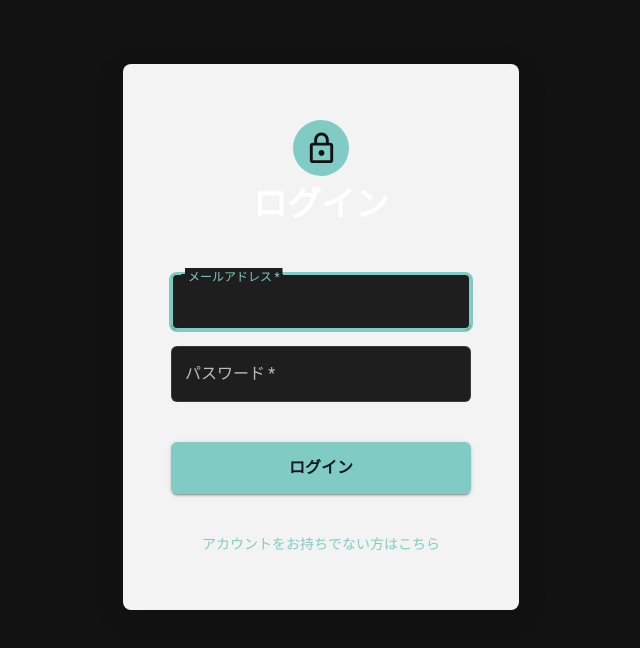
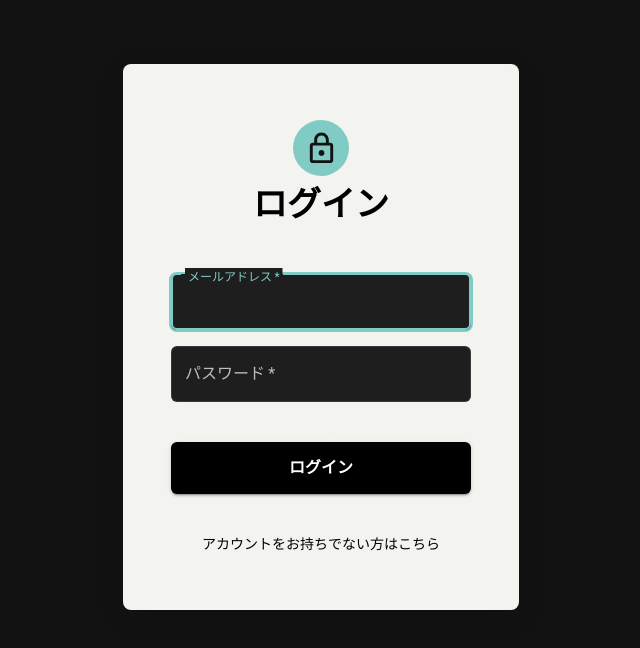
Before and after one commit to GreenTeaProgrammers/difflog2, a React (Vite) app in the folder frontend/: page /login in a window 1280 px wide. Shown: the top 648 px of the page, without its empty margins (319-959 px from the left). Built offline with nearby package versions, Linux system fonts and the light colour scheme.

Commit message:
style : 色を変更

```diff
--- a/frontend/src/components/auth/AuthStyle.tsx
+++ b/frontend/src/components/auth/AuthStyle.tsx
@@ -7,7 +7,7 @@ export const AuthContainer = styled(Paper)(({ theme }) => ({
   flexDirection: "column",
   alignItems: "center",
   padding: theme.spacing(6),
-  backgroundColor: "rgba(255, 255, 255, 0.95)",
+  backgroundColor: "rgba(255, 255, 250, 0.95)",
   borderRadius: theme.shape.borderRadius * 2,
   boxShadow: "0 8px 32px rgba(0, 0, 0, 0.1)",
   backdropFilter: "blur(10px)",
--- a/frontend/src/components/auth/Login.tsx
+++ b/frontend/src/components/auth/Login.tsx
@@ -5,11 +5,7 @@ import LockOutlinedIcon from "@mui/icons-material/LockOutlined";
 import { useAppDispatch, useAppSelector } from "../../../store";
 import { login } from "../../../store/authSlice";
 import { LoginInput } from "../../../types/user";
-import {
-  StyledTextField,
-  AuthContainer,
-  FormBox,
-  SubmitButton,
+import {StyledTextField,AuthContainer,FormBox,SubmitButton,
 } from "./AuthStyle";
 
 const Login: React.FC = () => {
@@ -30,7 +26,7 @@ const Login: React.FC = () => {
   const handleSubmit = async (e: React.FormEvent) => {
     e.preventDefault();
     try {
-      await dispatch(login(formData)).unwrap(); // unwrap() を使って非同期処理の結果を扱う
+      await dispatch(login(formData)).unwrap();
       navigate(`/user/${authState.user?.username}`);
     } catch (err) {
       console.error("Login error details:", err);
@@ -43,7 +39,7 @@ const Login: React.FC = () => {
         <Avatar sx={{ m: 1, bgcolor: "primary.main", width: 56, height: 56 }}>
           <LockOutlinedIcon fontSize="large" />
         </Avatar>
-        <Typography component="h1" variant="h4" sx={{ mb: 3, fontWeight: 700 }}>
+        <Typography component="h1" variant="h4" sx={{ mb: 3, fontWeight: 700 , color: 'black' }}>
           ログイン
         </Typography>
         {authState.error && (
@@ -80,8 +76,17 @@ const Login: React.FC = () => {
             type="submit"
             fullWidth
             variant="contained"
-            color="primary"
             disabled={authState.status === 'loading'}
+            sx={{
+              backgroundColor: 'black',
+              color: 'white',
+              '&:hover': {
+                backgroundColor: 'black',
+              },
+              '&:disabled': {
+                backgroundColor: 'grey',
+              }
+            }}
           >
             ログイン
           </SubmitButton>
@@ -89,7 +94,7 @@ const Login: React.FC = () => {
             fullWidth
             variant="text"
             onClick={() => navigate("/register")}
-            sx={{ mt: 2, textTransform: "none" }}
+            sx={{ mt: 2, textTransform: "none", color: 'black' }}
           >
             アカウントをお持ちでない方はこちら
           </Button>
--- a/frontend/src/components/auth/Register.tsx
+++ b/frontend/src/components/auth/Register.tsx
@@ -5,11 +5,7 @@ import LockOutlinedIcon from "@mui/icons-material/LockOutlined";
 import { useAppDispatch, useAppSelector } from "../../../store";
 import { register } from "../../../store/authSlice";
 import { RegisterInput } from "../../../types/user";
-import {
-  StyledTextField,
-  AuthContainer,
-  FormBox,
-  SubmitButton,
+import {StyledTextField,AuthContainer,FormBox,SubmitButton,
 } from "./AuthStyle";
 
 const Register: React.FC = () => {
@@ -65,7 +61,7 @@ const Register: React.FC = () => {
         <Avatar sx={{ m: 1, bgcolor: "primary.main", width: 56, height: 56 }}>
           <LockOutlinedIcon fontSize="large" />
         </Avatar>
-        <Typography component="h1" variant="h4" sx={{ mb: 3, fontWeight: 700 }}>
+        <Typography component="h1" variant="h4" sx={{ mb: 3, fontWeight: 700, color: 'black'  }}>
           ユーザー登録
         </Typography>
         {errors.submit && (
@@ -137,7 +133,7 @@ const Register: React.FC = () => {
             fullWidth
             variant="text"
             onClick={() => navigate("/login")}
-            sx={{ mt: 2, textTransform: "none" }}
+            sx={{ mt: 2, textTransform: "none" , color: 'black' }}
           >
             すでにアカウントをお持ちの方はこちら
           </Button>
```
